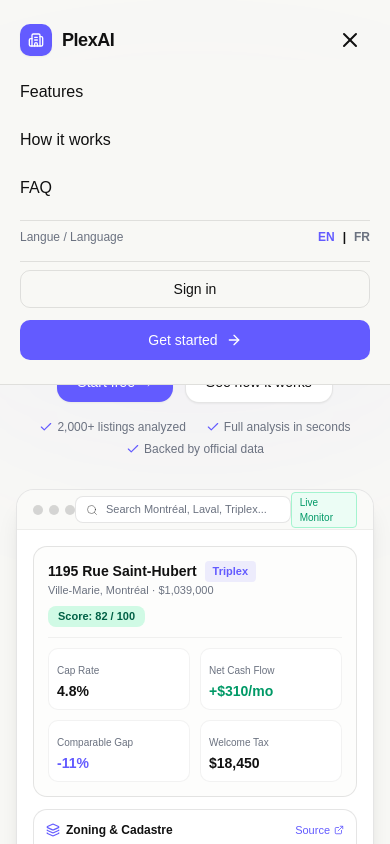
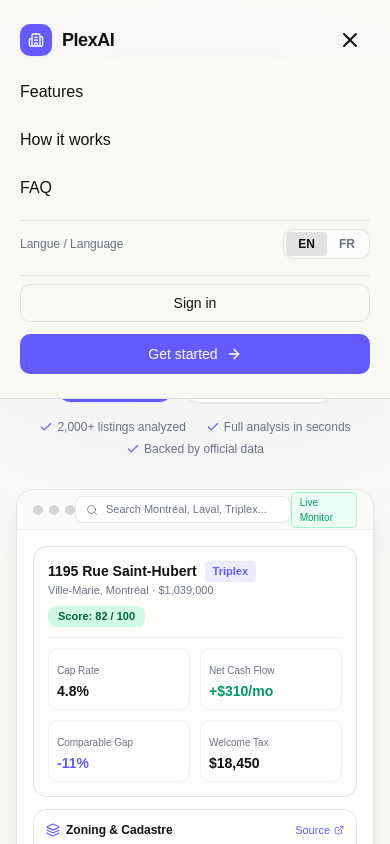
Before and after one commit to nameless-codee/plexai-frontend, a React (Vite) app: page / in a window 390 px wide. Both pictures are taken after a click on the button "Toggle Menu". Shown: the top 844 px of the page. Built offline with nearby package versions, Linux system fonts and the light colour scheme.

Commit message:
ui: add smooth animated transition when switching language

```diff
--- a/src/components/Navbar.jsx
+++ b/src/components/Navbar.jsx
@@ -1,5 +1,6 @@
 // src/components/Navbar.jsx
 import React, { useState, useEffect } from "react";
+import { motion } from "framer-motion";
 import { Menu, X, ArrowRight, Building2 } from "lucide-react";
 import { useLanguage } from "../context/LanguageContext";
 
@@ -22,6 +23,7 @@
 		{ label: t.nav.faq, href: "#faq" },
 	];
 
+	// Smooth scroll with fixed header offset
 	const handleScrollTo = (e, href) => {
 		if (href.startsWith("#")) {
 			e.preventDefault();
@@ -82,28 +84,26 @@
 
 				{/* Right: Language Switcher & Action Buttons */}
 				<div className="hidden lg:flex items-center gap-4 z-10">
-					<div className="flex items-center text-xs font-semibold text-[#6B7280] border border-black/10 rounded-lg p-1 bg-white/50">
+					{/* Smooth animated sliding pill for EN / FR */}
+					<div className="flex items-center text-xs font-semibold text-[#6B7280] border border-black/10 rounded-lg p-0.5 bg-white/60 relative">
+						{["EN", "FR"].map((option) => (
 							<button
-							onClick={() => setLang("EN")}
-							className={`px-2 py-0.5 rounded transition-colors ${
-								lang === "EN"
-									? "bg-black/10 text-[#111111]"
-									: "hover:text-[#111111]"
+								key={option}
+								onClick={() => setLang(option)}
+								className={`relative px-2.5 py-0.5 rounded transition-colors duration-150 z-10 ${
+									lang === option ? "text-[#111111]" : "hover:text-[#111111]"
 								}`}
 							>
-							EN
+								{lang === option && (
+									<motion.div
+										layoutId="activeLangIndicator"
+										className="absolute inset-0 bg-black/10 rounded"
+										transition={{ type: "spring", stiffness: 450, damping: 30 }}
+									/>
+								)}
+								<span className="relative z-10">{option}</span>
 							</button>
-						<span className="text-black/20">|</span>
-						<button
-							onClick={() => setLang("FR")}
-							className={`px-2 py-0.5 rounded transition-colors ${
-								lang === "FR"
-									? "bg-black/10 text-[#111111]"
-									: "hover:text-[#111111]"
-							}`}
-						>
-							FR
-						</button>
+						))}
 					</div>
 
 					<a
@@ -148,24 +148,36 @@
 							{link.label}
 						</a>
 					))}
+
+					{/* Mobile Language Switcher */}
 					<div className="pt-2 border-t border-black/10 flex items-center justify-between">
 						<span className="text-xs text-[#6B7280]">Langue / Language</span>
-						<div className="flex gap-2 text-xs font-semibold">
+						<div className="flex items-center text-xs font-semibold text-[#6B7280] border border-black/10 rounded-lg p-0.5 bg-white/60 relative">
+							{["EN", "FR"].map((option) => (
 								<button
-								onClick={() => setLang("EN")}
-								className={lang === "EN" ? "text-[#635BFF]" : "text-[#6B7280]"}
+									key={option}
+									onClick={() => setLang(option)}
+									className={`relative px-3 py-1 rounded transition-colors duration-150 ${
+										lang === option ? "text-[#111111]" : "hover:text-[#111111]"
+									}`}
 								>
-								EN
+									{lang === option && (
+										<motion.div
+											layoutId="activeLangIndicatorMobile"
+											className="absolute inset-0 bg-black/10 rounded"
+											transition={{
+												type: "spring",
+												stiffness: 450,
+												damping: 30,
+											}}
+										/>
+									)}
+									<span className="relative z-10">{option}</span>
 								</button>
-							<span>|</span>
-							<button
-								onClick={() => setLang("FR")}
-								className={lang === "FR" ? "text-[#635BFF]" : "text-[#6B7280]"}
-							>
-								FR
-							</button>
+							))}
 						</div>
 					</div>
+
 					<div className="pt-2 border-t border-black/10 flex flex-col gap-3">
 						<a
 							href="#signin"
--- a/src/pages/Home.jsx
+++ b/src/pages/Home.jsx
@@ -1,5 +1,7 @@
 // src/pages/Home.jsx
 import React from "react";
+import { motion, AnimatePresence } from "framer-motion";
+import { useLanguage } from "../context/LanguageContext";
 import Navbar from "../components/Navbar";
 import Hero from "../components/Hero";
 import Stats from "../components/Stats";
@@ -14,9 +16,22 @@
 import Footer from "../components/Footer";
 
 export function Home() {
+	const { lang } = useLanguage();
+
 	return (
 		<div className="min-h-screen bg-[#F8F8F5] text-[#111111] selection:bg-[#635BFF] selection:text-white">
+			{/* Navbar stays mounted and smooth */}
 			<Navbar />
+
+			{/* Smooth transition container keyed by language */}
+			<AnimatePresence mode="wait">
+				<motion.div
+					key={lang}
+					initial={{ opacity: 0, y: 6 }}
+					animate={{ opacity: 1, y: 0 }}
+					exit={{ opacity: 0, y: -6 }}
+					transition={{ duration: 0.25, ease: "easeInOut" }}
+				>
 					<main>
 						<Hero />
 						<Stats />
@@ -30,6 +45,8 @@
 						<FinalCTA />
 					</main>
 					<Footer />
+				</motion.div>
+			</AnimatePresence>
 		</div>
 	);
 }
```
Lines whose indentation alone changed are shown as unchanged.
